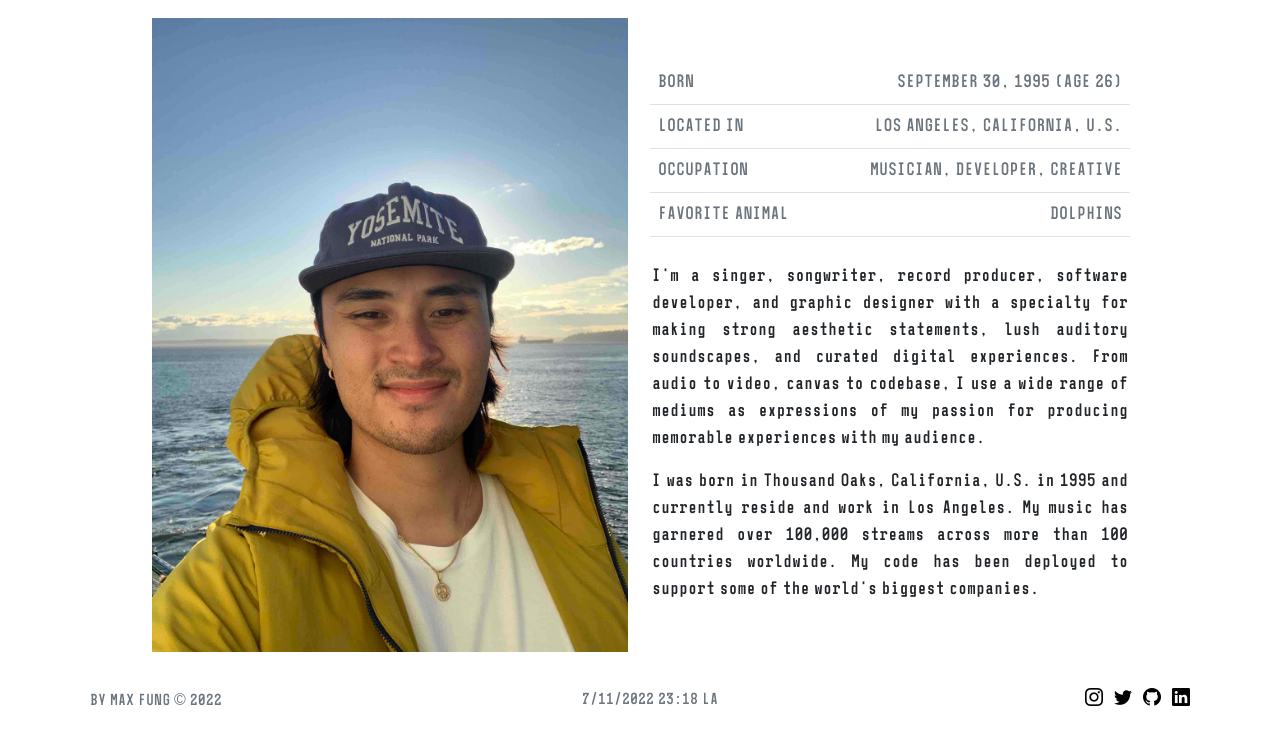
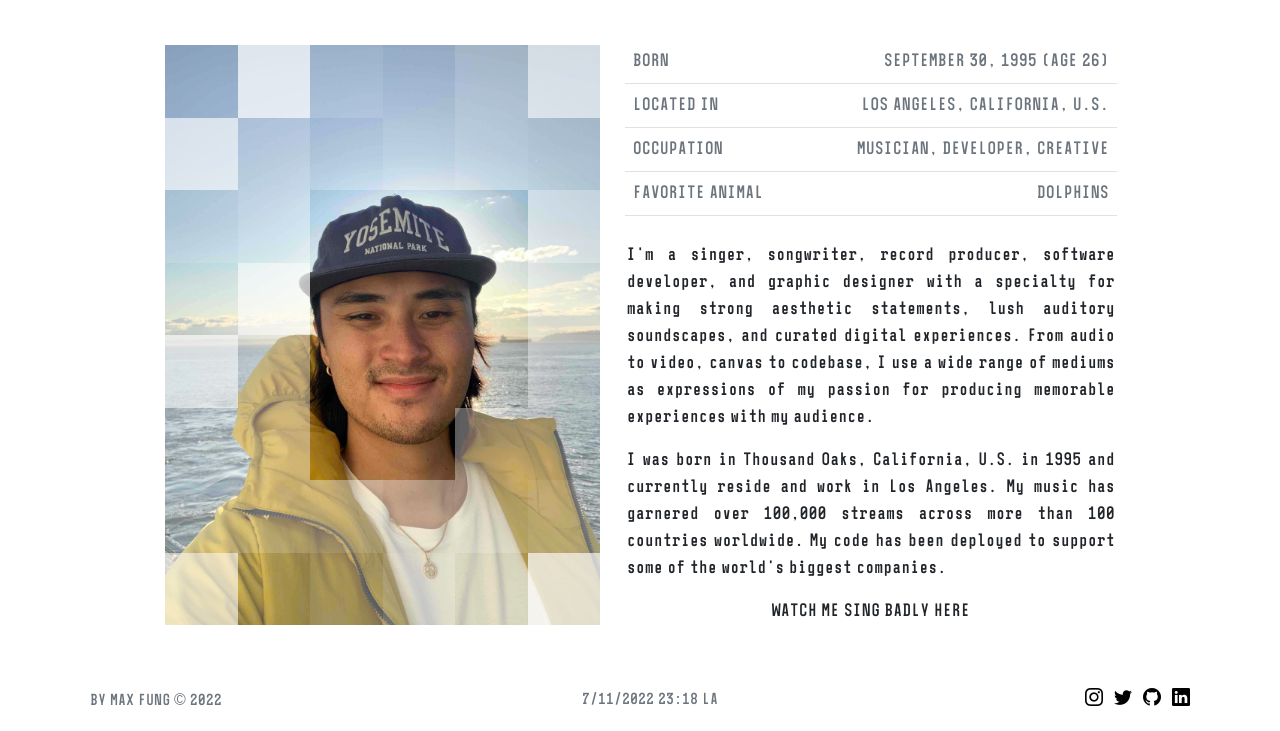
Before and after one commit to mxfng/bymaxfung.com, a Flask app: page /about in a window 1280 px wide. Shown: the part 70-801 px from the top of the page. Run offline with Flask 2, Linux system fonts and the light colour scheme; some libraries are stand-ins or nearby versions.

Commit message:
Custom about img / facts

```diff
--- a/app/lib/random_facts.py
+++ b/app/lib/randomAbout.py
@@ -95,5 +95,30 @@ random_facts = (
     )
 )
 
+# watch me ______ here
+random_actions = (
+    'play the tuba',
+    'climb Mt. Everest',
+    'base jump',
+    'address the haters',
+    'sing badly',
+    'bake a cake',
+    'get icy',
+    'swim in jello',
+    '360 no-scope',
+    'snore in bed',
+    'crochet',
+    'critique capitalism',
+    'wear two left shoes',
+    'give up on trying',
+    'ride a unicycle',
+    'fly a helicopter',
+    'go to therapy',
+    'cry profusely'
+)
+
 def random_fact():
     return choice(random_facts)
+
+def random_action():
+    return choice(random_actions)
--- a/app/routes/views.py
+++ b/app/routes/views.py
@@ -1,6 +1,6 @@
 from flask import Blueprint, render_template
 from datetime import date
-from ..lib import times, random_facts
+from ..lib import randomAbout, times
 
 views = Blueprint("views", __name__)
 
@@ -11,7 +11,7 @@ def home():
 
 @views.route("/about")
 def about():
-    return render_template('about.html', fact=random_facts.random_fact())
+    return render_template('about.html', fact=randomAbout.random_fact(), action=randomAbout.random_action())
 
 @views.context_processor
 def calculate_age():
--- a/app/templates/about.html
+++ b/app/templates/about.html
@@ -9,15 +9,132 @@ About
 {% endblock %}
 
 {% block content %}
-<div class="container">
-    <div class="row align-items-center">
-        <div class="col-md-12 col-lg-6">
+<style>
+    .pixelgrid {
+        width: 100%;
+        height: 100%;
+        position: absolute;
+        top: 0;
+        left: 0;
+        display: grid;
+        grid-template-columns: auto auto auto auto auto auto;
+        overflow: hidden;
+    }
+
+    .pixelgrid .sm {
+        grid-template-rows: auto auto auto auto auto auto;
+    }
+
+    .pixelgrid .lg {
+        grid-template-rows: auto auto auto auto auto auto auto auto;
+    }
+
+    @keyframes flickerAnimation {
+        0%   { opacity:0.4; }
+        50%  { opacity:0; }
+        100% { opacity:0.4; }
+    }
+        @-o-keyframes flickerAnimation{
+        0%   { opacity:0.4; }
+        50%  { opacity:0; }
+        100% { opacity:0.4; }
+    }
+        @-moz-keyframes flickerAnimation{
+        0%   { opacity:0.4; }
+        50%  { opacity:0; }
+        100% { opacity:0.4; }
+    }
+        @-webkit-keyframes flickerAnimation{
+        0%   { opacity:0.4; }
+        50%  { opacity:0; }
+        100% { opacity:0.4; }
+    }
+
+    {% for n in range(1,49) %}
+        {% if n not in [
+            1,2,6,7,15,16,17,18,20,21,22,23,25,26,27,28,29,33,34,43,48
+        ] %}
+            {% set duration = range(70,101) | random/10 %}
+            .pixelgrid .pixelsquare:nth-child({{ n }}) {
+                -webkit-animation: flickerAnimation {{ duration }}s infinite;
+                -moz-animation: flickerAnimation {{ duration }}s infinite;
+                -o-animation: flickerAnimation {{ duration }}s infinite;
+                animation: flickerAnimation {{ duration }}s infinite;
+            }
+        {% endif %}
+    {% endfor %}
+
+    .pixelsquare {
+        background: white;
+        animation-iteration-count: infinite;
+    }
+
+    @media (min-width: 992px) {
+        .sm {
+            display: none;
+        }
+    }
+
+    @media (max-width: 991.99px) {
+        .lg {
+            display: none;
+        }
+    }
+</style>
+<div class="container" style="margin: auto;">
+    <div class="row align-items-center" style="margin: auto;">
+        <div class="col-md-12 col-lg-6" style="
+            margin: auto;
+            position: relative;
+            padding: 0;
+            width: auto;"
+        >
+            <div class="pixelgrid lg">
+                {% for i in range(1,9) %}
+                    {% for j in range (1,7) %}
+                        <div
+                            id="lg {{ i }}{{ j }}"
+                            class="pixelsquare"
+                            style="
+                                grid-row: {{ i }};
+                                grid-column: {{ j }};
+                                {% if i not in [1, 2, 7, 8] and j not in [1,2,6] %}
+                                    opacity: 0;
+                                {% else %}
+                                    opacity: {{ range(0,101) | random/100 }};
+                                {% endif %}
+                                "
+                        >
+                        </div>
+                    {% endfor %}
+                {% endfor %}
+            </div>
+            <div class="pixelgrid sm">
+                {% for i in range(1,7) %}
+                    {% for j in range (1,7) %}
+                        <div
+                            id="sm {{ i }}{{ j }}"
+                            class="pixelsquare"
+                            style="
+                                grid-row: {{ i }};
+                                grid-column: {{ j }};
+                                {% if i not in [1, 5, 6] and j not in [1,2,6] %}
+                                    opacity: 0;
+                                {% else %}
+                                    opacity: {{ range(0,101) | random/100 }};
+                                {% endif %}
+                                "
+                        >
+                        </div>
+                    {% endfor %}
+                {% endfor %}
+            </div>
             <picture>
-                <source srcset="{{ url_for('static', filename='img/about.jpg') }}" media="(min-width: 992px)" class="img-fluid" style="margin: auto; width: 100%;">
-                <img src="{{ url_for('static', filename='img/about-mobile.jpg') }}" class="img-fluid">
+                <source srcset="{{ url_for('static', filename='img/about.jpg') }}" media="(min-width: 992px)" class="img-fluid">
+                <img src="{{ url_for('static', filename='img/about-mobile.jpg') }}" class="img-fluid" style="max-height: 580px; margin: auto; padding: 0;">
             </picture>
         </div>
-        <div class="col-md-12 col-lg-6">
+        <div class="col-md-12 col-lg-6" style="margin: auto; padding: 0;">
             <div class="row text">
                 <table class="table quick-facts text-muted">
                     <tbody>
@@ -43,6 +160,7 @@ About
             <div class="row">
                 <p style="text-align: justify;">I'm a singer, songwriter, record producer, software developer, and graphic designer with a specialty for making strong aesthetic statements, lush auditory soundscapes, and curated digital experiences. From audio to video, canvas to codebase, I use a wide range of mediums as expressions of my passion for producing memorable experiences with my audience.</p>
                 <p style="text-align: justify;">I was born in Thousand Oaks, California, U.S. in 1995 and currently reside and work in Los Angeles. My music has garnered over 100,000 streams across more than 100 countries worldwide. My code has been deployed to support some of the world's biggest companies.</p>
+                <p style="text-align: center;"><a class="nav-link" href='/dopevideo/' style="text-transform: uppercase;">Watch me {{ action }} here</a></p>
             </div>
         </div>
     </div>
```
Also changed, not shown: app/static/img/about-mobile.jpg.
